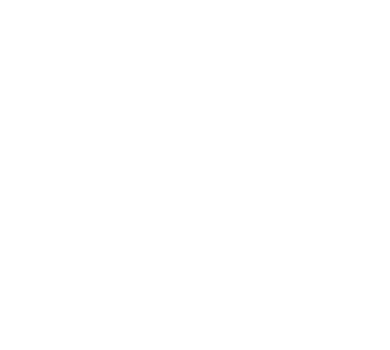
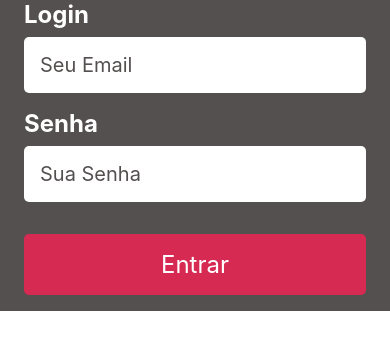
Before and after one commit to LRmorais/gaspar-project, a React Native app: screen / in a window 390 px wide. Shown: the top 350 px of the page. Built offline with nearby package versions, Linux system fonts and the light colour scheme.

Commit message:
feat: estrutura

```diff
--- a/src/App.js
+++ b/src/App.js
@@ -1,10 +1,12 @@
 import React from 'react';
-import {View} from 'react-native';
-
-// import { Container } from './styles';
+import Screens from './screens';
 
 const App = () => {
-  return <View />;
+  return (
+    <>
+      <Screens.SignIn />
+    </>
+  );
 };
 
 export default App;
--- a/src/components/button/index.js
+++ b/src/components/button/index.js
@@ -1,5 +1,15 @@
-import {View} from 'react-native';
+import React from 'react';
+import {TouchableOpacity, Text} from 'react-native';
+import {styles} from './styles';
 
-export function Button() {
-  return <View />;
+export function Button({title, onPress, ...rest}) {
+  return (
+    <TouchableOpacity
+      style={[styles.container, styles]}
+      activeOpacity={0.7}
+      onPress={onPress}
+      {...rest}>
+      <Text style={styles.text}>{title}</Text>
+    </TouchableOpacity>
+  );
 }
--- /dev/null
+++ b/src/components/button/styles.js
@@ -0,0 +1,17 @@
+import {StyleSheet} from 'react-native';
+import {theme} from '../../utils/style';
+
+export const styles = StyleSheet.create({
+  container: {
+    backgroundColor: theme.colors.primary.main,
+    borderRadius: 5,
+    alignItems: 'center',
+    justifyContent: 'center',
+    padding: theme.spacing(2),
+    marginVertical: theme.spacing(2),
+  },
+  text: {
+    fontSize: theme.spacing(3),
+    color: theme.colors.secondary.main,
+  },
+});
--- /dev/null
+++ b/src/components/input/index.js
@@ -0,0 +1,17 @@
+import React from 'react';
+import {TextInput, Text} from 'react-native';
+import {styles} from './styles';
+
+export function Input({label, ...rest}) {
+  return (
+    <>
+      <Text style={styles.label}>{label}</Text>
+      <TextInput
+        placeholderTextColor="#545050"
+        color="#000"
+        style={styles.textInput}
+        {...rest}
+      />
+    </>
+  );
+}
--- /dev/null
+++ b/src/components/input/styles.js
@@ -0,0 +1,20 @@
+import {StyleSheet} from 'react-native';
+import {theme} from '../../utils/style';
+
+export const styles = StyleSheet.create({
+  textInput: {
+    width: '100%',
+    padding: 16,
+    fontSize: 20,
+    backgroundColor: theme.colors.secondary.main,
+    marginBottom: theme.spacing(2),
+    borderRadius: 5,
+    color: theme.colors.secondary.main,
+  },
+  label: {
+    fontSize: theme.spacing(3),
+    color: theme.colors.secondary.main,
+    fontWeight: 'bold',
+    marginBottom: theme.spacing(1),
+  },
+});
--- /dev/null
+++ b/src/components/paddingContainer/index.js
@@ -0,0 +1,43 @@
+import React from 'react';
+import {View} from 'react-native';
+
+import createStyle from '../../utils/style';
+
+export const PaddingContainer = props => (
+  <View
+    {...props}
+    style={[
+      {
+        left: styles.containerOnlyLeft,
+        right: styles.containerOnlyRight,
+        [undefined]: styles.containerBothSides,
+      }[props.only],
+      props.alignContentRight && styles.alignRight,
+      props.style,
+    ]}
+  />
+);
+
+PaddingContainer.defaultProps = {
+  alignContentRight: false,
+};
+
+const paddingFactor = 3;
+const styles = createStyle(theme => ({
+  containerOnlyLeft: {
+    paddingLeft: theme.spacing(paddingFactor),
+  },
+  containerOnlyRight: {
+    paddingRight: theme.spacing(paddingFactor),
+  },
+  containerBothSides: {
+    width: '100%',
+    height: '100%',
+    paddingHorizontal: theme.spacing(paddingFactor),
+    backgroundColor: theme.colors.background.main,
+  },
+  alignRight: {
+    flexDirection: 'row',
+    justifyContent: 'flex-end',
+  },
+}));
--- a/src/screens/index.js
+++ b/src/screens/index.js
@@ -1,4 +1,7 @@
 // importa as screens aqui
+import SignIn from './signin';
 
 // exporta as screens aqui
-export default {};
+export default {
+  SignIn,
+};
--- /dev/null
+++ b/src/screens/signin/context.js
@@ -0,0 +1,17 @@
+import React, {createContext, useContext as useReactContext} from 'react';
+
+const Context = createContext();
+export const useContext = () => useReactContext(Context);
+
+const Provider = props => {
+  function SignIn(data) {
+    console.log(data);
+  }
+  const value = {
+    SignIn,
+  };
+
+  return <Context.Provider value={value}>{props.children}</Context.Provider>;
+};
+
+export default Provider;
--- /dev/null
+++ b/src/screens/signin/index.js
@@ -0,0 +1,12 @@
+import React from 'react';
+
+import Provider from './context';
+import Screen from './screen';
+
+const SignIn = props => (
+  <Provider {...props}>
+    <Screen />
+  </Provider>
+);
+
+export default SignIn;
--- /dev/null
+++ b/src/screens/signin/screen.js
@@ -0,0 +1,28 @@
+import React from 'react';
+import {SafeAreaView} from 'react-native';
+
+import {PaddingContainer} from '../../components/paddingContainer';
+import {Button} from '../../components/button';
+import {Input} from '../../components/input';
+import {useContext} from './context';
+
+const Screen = () => {
+  const {SignIn} = useContext();
+
+  return (
+    <SafeAreaView>
+      <PaddingContainer>
+        <Input label="Login" placeholder="Seu Email" />
+        <Input label="Senha" placeholder="Sua Senha" />
+        <Button
+          title="Entrar"
+          onPress={() => {
+            SignIn('testess');
+          }}
+        />
+      </PaddingContainer>
+    </SafeAreaView>
+  );
+};
+
+export default Screen;
--- /dev/null
+++ b/src/utils/style.js
@@ -0,0 +1,19 @@
+import {StyleSheet} from 'react-native';
+
+export const theme = {
+  colors: {
+    primary: {
+      main: '#d62a52',
+    },
+    secondary: {
+      main: '#ffffff',
+    },
+    background: {
+      main: '#545050',
+    },
+  },
+  spacing: unit => unit * 8,
+};
+
+export default param =>
+  StyleSheet.create(typeof param === 'function' ? param(theme) : param);
```
Also changed, not shown: 1 other file (tests, documents, lock files or other folders).
